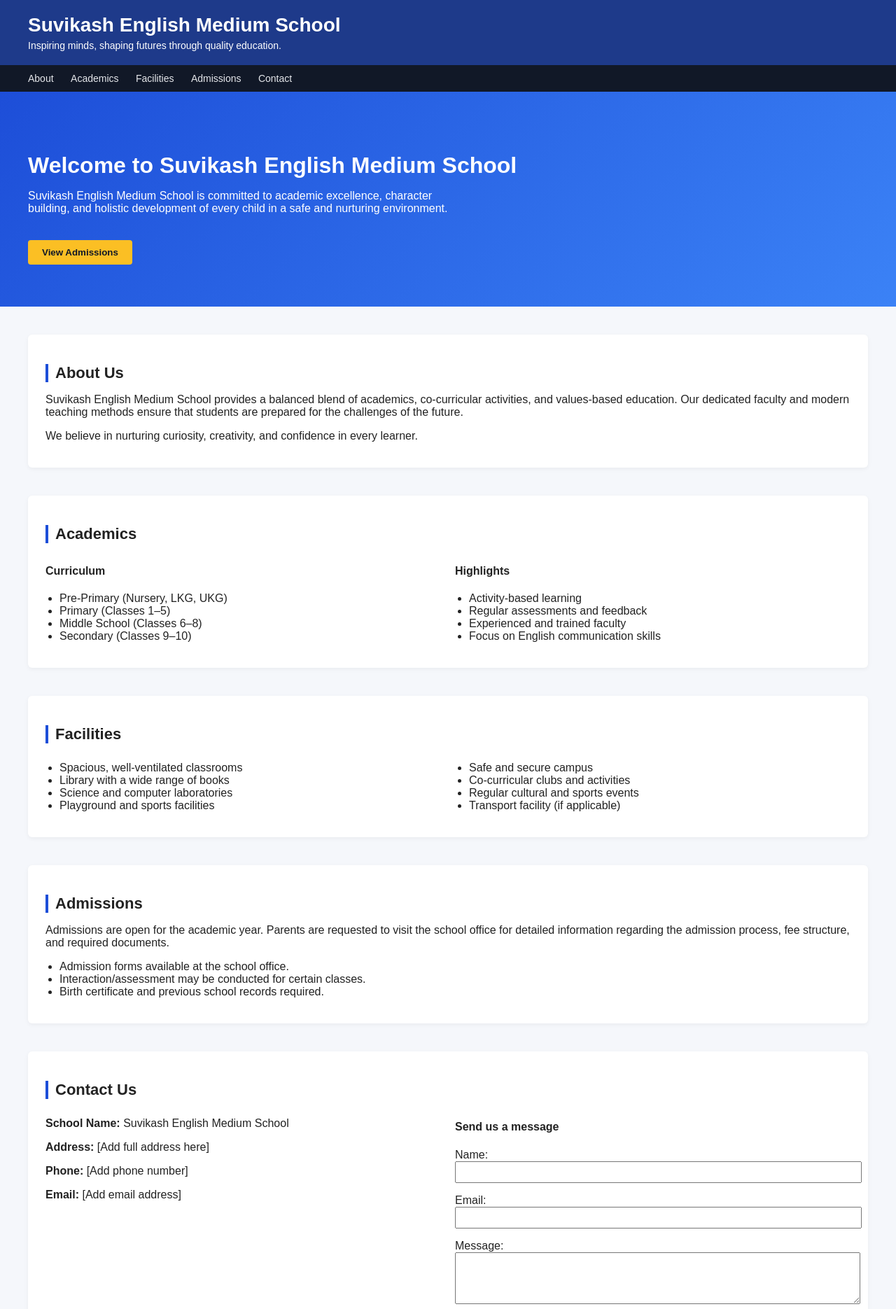
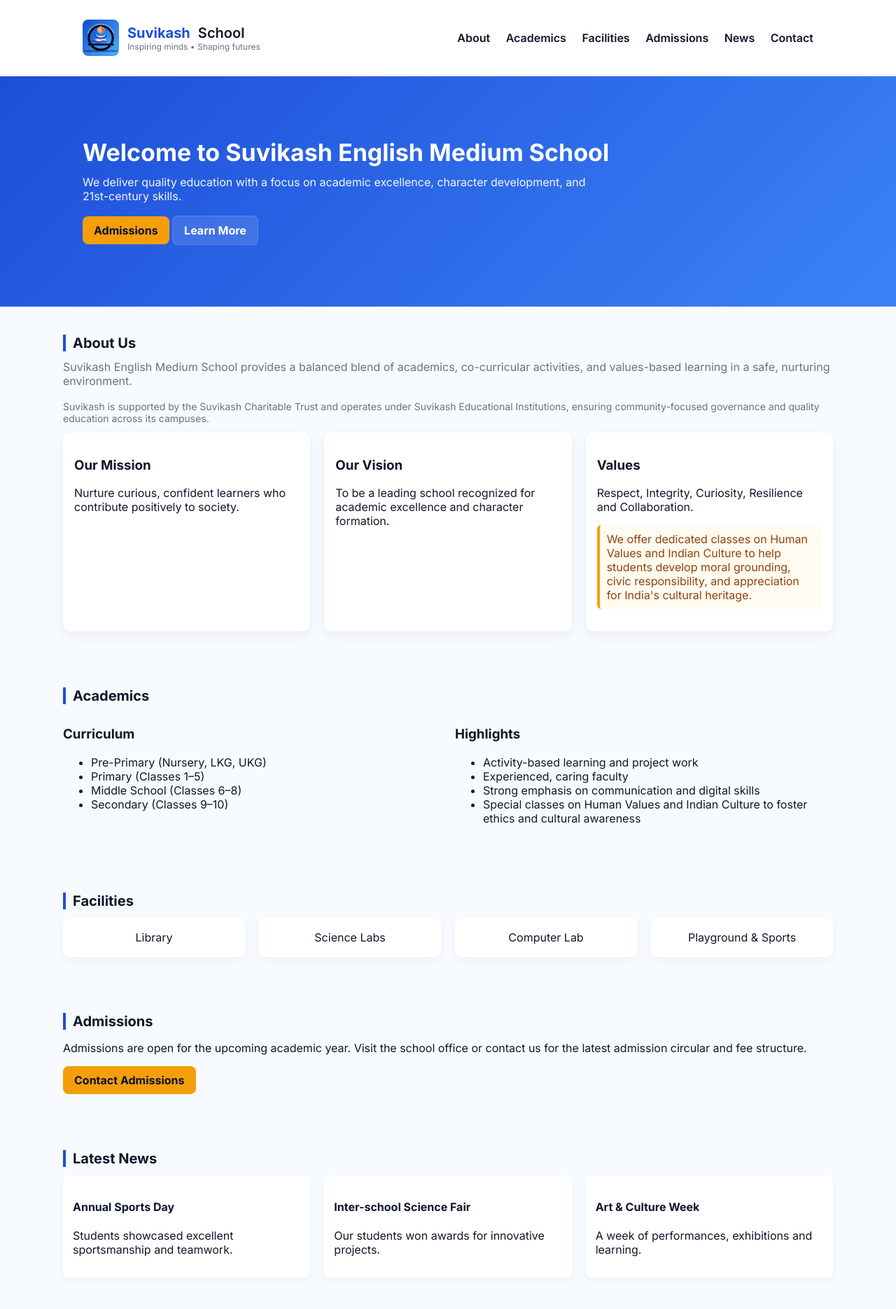
Before and after one commit to vivekweb0110/suvikash, a plain HTML site: page index.html in a window 1280 px wide. Shown: the top 1870 px of the page at 70% size. Drawn offline with Linux system fonts and the light colour scheme.

Commit message:
Some edits

```diff
--- a/index.html
+++ b/index.html
@@ -1,159 +1,89 @@
 <!DOCTYPE html>
 <html lang="en">
 <head>
-    <meta charset="UTF-8">
-    <title>Suvikash English Medium School</title>
-    <meta name="viewport" content="width=device-width, initial-scale=1.0">
-    <style>
-        body {
-            margin: 0;
-            font-family: Arial, Helvetica, sans-serif;
-            background-color: #f5f7fb;
-            color: #222;
-        }
-        header {
-            background: #1e3a8a;
-            color: white;
-            padding: 20px 40px;
-        }
-        header h1 {
-            margin: 0;
-            font-size: 28px;
-        }
-        header p {
-            margin: 5px 0 0;
-            font-size: 14px;
-        }
-        nav {
-            background: #111827;
-            padding: 10px 40px;
-        }
-        nav a {
-            color: #e5e7eb;
-            text-decoration: none;
-            margin-right: 20px;
-            font-size: 14px;
-        }
-        nav a:hover {
-            color: #ffffff;
-            text-decoration: underline;
-        }
-        .hero {
-            padding: 60px 40px;
-            background: linear-gradient(135deg, #1d4ed8, #3b82f6);
-            color: white;
-            text-align: left;
-        }
-        .hero h2 {
-            font-size: 32px;
-            margin-bottom: 10px;
-        }
-        .hero p {
-            font-size: 16px;
-            max-width: 600px;
-        }
-        .hero button {
-            margin-top: 20px;
-            padding: 10px 20px;
-            border: none;
-            background: #fbbf24;
-            color: #111827;
-            font-weight: bold;
-            cursor: pointer;
-            border-radius: 4px;
-        }
-        .hero button:hover {
-            background: #f59e0b;
-        }
-        .container {
-            padding: 40px;
-        }
-        .section-title {
-            font-size: 22px;
-            margin-bottom: 10px;
-            border-left: 4px solid #1d4ed8;
-            padding-left: 10px;
-        }
-        .about, .academics, .facilities, .contact {
-            margin-bottom: 40px;
-            background: white;
-            padding: 20px 25px;
-            border-radius: 6px;
-            box-shadow: 0 2px 6px rgba(0,0,0,0.05);
-        }
-        .two-column {
-            display: flex;
-            flex-wrap: wrap;
-            gap: 20px;
-        }
-        .two-column > div {
-            flex: 1 1 250px;
-        }
-        ul {
-            padding-left: 20px;
-        }
-        footer {
-            background: #111827;
-            color: #9ca3af;
-            text-align: center;
-            padding: 15px 10px;
-            font-size: 13px;
-        }
-        @media (max-width: 600px) {
-            header, nav, .hero, .container {
-                padding: 15px;
-            }
-            .hero h2 {
-                font-size: 24px;
+    <meta charset="utf-8">
+    <meta name="viewport" content="width=device-width, initial-scale=1">
+    <title>Suvikash English Medium School — Inspiring Minds</title>
+    <meta name="description" content="Suvikash English Medium School — academic excellence, character building and holistic development.">
+    <link rel="preconnect" href="https://fonts.gstatic.com" crossorigin>
+    <link href="https://fonts.googleapis.com/css2?family=Inter:wght@300;400;600;700&display=swap" rel="stylesheet">
+    <link rel="stylesheet" href="styles.css">
+    <meta name="theme-color" content="#1d4ed8">
+    <script type="application/ld+json">
+    {
+        "@context": "https://schema.org",
+        "@type": "School",
+        "name": "Suvikash English Medium School",
+        "url": "",
+        "address": {
+            "@type": "PostalAddress",
+            "addressLocality": "",
+            "addressRegion": "",
+            "postalCode": ""
         }
     }
-    </style>
+    </script>
 </head>
 <body>
-
-    <header>
-        <h1>Suvikash English Medium School</h1>
-        <p>Inspiring minds, shaping futures through quality education.</p>
-    </header>
-
-    <nav>
+    <header class="site-header">
+        <div class="wrap header-inner">
+            <div class="brand">
+                                <img src="images/suvikash_logo.svg" alt="Suvikash School logo" class="site-logo" onerror="this.onerror=null;this.src='images/logo.svg'">
+                                <div>
+                                    <a href="#home" class="logo">Suvikash<span class="logo-accent"> School</span></a>
+                                    <p class="tag">Inspiring minds • Shaping futures</p>
+                                </div>
+            </div>
+            <button class="menu-toggle" aria-expanded="false" aria-controls="main-nav" aria-label="Toggle navigation">☰</button>
+            <nav id="main-nav" class="main-nav" role="navigation">
                 <a href="#about">About</a>
                 <a href="#academics">Academics</a>
                 <a href="#facilities">Facilities</a>
                 <a href="#admissions">Admissions</a>
+                <a href="#news">News</a>
                 <a href="#contact">Contact</a>
             </nav>
+        </div>
+    </header>
 
+    <main id="home">
         <section class="hero">
-        <h2>Welcome to Suvikash English Medium School</h2>
-        <p>
-            Suvikash English Medium School is committed to academic excellence, character building,
-            and holistic development of every child in a safe and nurturing environment.
-        </p>
-        <button onclick="document.getElementById('admissions').scrollIntoView({behavior: 'smooth'});">
-            View Admissions
-        </button>
+            <div class="wrap hero-inner">
+                <h1>Welcome to Suvikash English Medium School</h1>
+                <p class="lead">We deliver quality education with a focus on academic excellence, character development, and 21st-century skills.</p>
+                <div class="hero-ctas">
+                    <a class="btn primary" href="#admissions">Admissions</a>
+                    <a class="btn ghost" href="#about">Learn More</a>
+                </div>
+            </div>
         </section>
 
-    <div class="container">
-
-        <section id="about" class="about">
-            <h3 class="section-title">About Us</h3>
-            <p>
-                Suvikash English Medium School provides a balanced blend of academics, co-curricular
-                activities, and values-based education. Our dedicated faculty and modern teaching
-                methods ensure that students are prepared for the challenges of the future.
-            </p>
-            <p>
-                We believe in nurturing curiosity, creativity, and confidence in every learner.
-            </p>
+        <section id="about" class="wrap section">
+            <h2 class="section-title">About Us</h2>
+            <p class="section-lead">Suvikash English Medium School provides a balanced blend of academics, co-curricular activities, and values-based learning in a safe, nurturing environment.</p>
+            <p class="subtle">Suvikash is supported by the Suvikash Charitable Trust and operates under Suvikash Educational Institutions, ensuring community-focused governance and quality education across its campuses.</p>
+            <div class="grid cols-3">
+                <article class="card">
+                    <h3>Our Mission</h3>
+                    <p>Nurture curious, confident learners who contribute positively to society.</p>
+                </article>
+                <article class="card">
+                    <h3>Our Vision</h3>
+                    <p>To be a leading school recognized for academic excellence and character formation.</p>
+                </article>
+                <article class="card">
+                    <h3>Values</h3>
+                    <p>Respect, Integrity, Curiosity, Resilience and Collaboration.</p>
+                    <p class="highlight">We offer dedicated classes on Human Values and Indian Culture to help students develop moral grounding, civic responsibility, and appreciation for India's cultural heritage.</p>
+                </article>
+            </div>
         </section>
 
-        <section id="academics" class="academics">
-            <h3 class="section-title">Academics</h3>
-            <div class="two-column">
+        <section id="academics" class="wrap section alt">
+            <h2 class="section-title">Academics</h2>
+            <div class="grid cols-2">
                 <div>
-                    <h4>Curriculum</h4>
+                    <h3>Curriculum</h3>
                     <ul>
                         <li>Pre-Primary (Nursery, LKG, UKG)</li>
                         <li>Primary (Classes 1–5)</li>
@@ -162,95 +92,80 @@
                     </ul>
                 </div>
                 <div>
-                    <h4>Highlights</h4>
+                    <h3>Highlights</h3>
                     <ul>
-                        <li>Activity-based learning</li>
-                        <li>Regular assessments and feedback</li>
-                        <li>Experienced and trained faculty</li>
-                        <li>Focus on English communication skills</li>
+                        <li>Activity-based learning and project work</li>
+                        <li>Experienced, caring faculty</li>
+                        <li>Strong emphasis on communication and digital skills</li>
+                        <li>Special classes on Human Values and Indian Culture to foster ethics and cultural awareness</li>
                     </ul>
                 </div>
             </div>
         </section>
 
-        <section id="facilities" class="facilities">
-            <h3 class="section-title">Facilities</h3>
-            <div class="two-column">
-                <div>
-                    <ul>
-                        <li>Spacious, well-ventilated classrooms</li>
-                        <li>Library with a wide range of books</li>
-                        <li>Science and computer laboratories</li>
-                        <li>Playground and sports facilities</li>
-                    </ul>
-                </div>
-                <div>
-                    <ul>
-                        <li>Safe and secure campus</li>
-                        <li>Co-curricular clubs and activities</li>
-                        <li>Regular cultural and sports events</li>
-                        <li>Transport facility (if applicable)</li>
-                    </ul>
-                </div>
+        <section id="facilities" class="wrap section">
+            <h2 class="section-title">Facilities</h2>
+            <div class="grid cols-4">
+                <div class="feature">Library</div>
+                <div class="feature">Science Labs</div>
+                <div class="feature">Computer Lab</div>
+                <div class="feature">Playground & Sports</div>
             </div>
         </section>
 
-        <section id="admissions" class="about">
-            <h3 class="section-title">Admissions</h3>
-            <p>
-                Admissions are open for the academic year. Parents are requested to visit the school
-                office for detailed information regarding the admission process, fee structure, and
-                required documents.
-            </p>
-            <ul>
-                <li>Admission forms available at the school office.</li>
-                <li>Interaction/assessment may be conducted for certain classes.</li>
-                <li>Birth certificate and previous school records required.</li>
-            </ul>
+        <section id="admissions" class="wrap section alt">
+            <h2 class="section-title">Admissions</h2>
+            <p>Admissions are open for the upcoming academic year. Visit the school office or contact us for the latest admission circular and fee structure.</p>
+            <a class="btn primary" href="#contact">Contact Admissions</a>
         </section>
 
-        <section id="contact" class="contact">
-            <h3 class="section-title">Contact Us</h3>
-            <div class="two-column">
-                <div>
-                    <p><strong>School Name:</strong> Suvikash English Medium School</p>
-                    <p><strong>Address:</strong> [Add full address here]</p>
-                    <p><strong>Phone:</strong> [Add phone number]</p>
-                    <p><strong>Email:</strong> [Add email address]</p>
-                </div>
-                <div>
-                    <h4>Send us a message</h4>
-                    <form>
-                        <p>
-                            <label for="name">Name:</label><br>
-                            <input type="text" id="name" name="name" style="width:100%; padding:6px;">
-                        </p>
-                        <p>
-                            <label for="email">Email:</label><br>
-                            <input type="email" id="email" name="email" style="width:100%; padding:6px;">
-                        </p>
-                        <p>
-                            <label for="message">Message:</label><br>
-                            <textarea id="message" name="message" rows="4" style="width:100%; padding:6px;"></textarea>
-                        </p>
-                        <button type="submit" style="padding:8px 16px; background:#1d4ed8; color:white; border:none; border-radius:4px; cursor:pointer;">
-                            Submit
-                        </button>
-                    </form>
-                </div>
+        <section id="news" class="wrap section">
+            <h2 class="section-title">Latest News</h2>
+            <div class="grid cols-3">
+                <article class="news-card">
+                    <h4>Annual Sports Day</h4>
+                    <p>Students showcased excellent sportsmanship and teamwork.</p>
+                </article>
+                <article class="news-card">
+                    <h4>Inter-school Science Fair</h4>
+                    <p>Our students won awards for innovative projects.</p>
+                </article>
+                <article class="news-card">
+                    <h4>Art & Culture Week</h4>
+                    <p>A week of performances, exhibitions and learning.</p>
+                </article>
             </div>
         </section>
 
+        <section id="contact" class="wrap section alt">
+            <h2 class="section-title">Contact Us</h2>
+            <div class="grid cols-2">
+                <div>
+                    <p><strong>Address:</strong> Kasturi Nagar, 1st Lane Rayagada, Odisha</p>
+                    <p><strong>Phone:</strong> S K Agarwal - 8249986144, Parbati Gupta - 8917568485</p>
+                    <p><strong>Email:</strong> suvikashschool@gmail.com</p>
                 </div>
+                <form id="contactForm" class="contact-form" novalidate>
+                    <label for="name">Name</label>
+                    <input id="name" name="name" required>
+                    <label for="email">Email</label>
+                    <input id="email" name="email" type="email" required>
+                    <label for="message">Message</label>
+                    <textarea id="message" name="message" rows="4" required></textarea>
+                    <button type="submit" class="btn primary">Send Message</button>
+                    <p id="formStatus" aria-live="polite" class="form-status"></p>
+                </form>
+            </div>
+        </section>
+    </main>
 
-    <footer>
-        © <span id="year"></span> Suvikash English Medium School. All rights reserved.
+    <footer class="site-footer">
+        <div class="wrap footer-inner">
+            <div>© <span id="year"></span> Suvikash English Medium School</div>
+            <div class="small">All rights reserved.</div>
+        </div>
     </footer>
 
-    <script>
-        // Set current year in footer
-        document.getElementById('year').textContent = new Date().getFullYear();
-    </script>
-
+    <script src="script.js" defer></script>
 </body>
 </html>
--- /dev/null
+++ b/script.js
@@ -0,0 +1,46 @@
+// Simple interactivity: mobile menu, year, smooth scroll, basic form handling
+document.addEventListener('DOMContentLoaded',function(){
+  const menuToggle=document.querySelector('.menu-toggle');
+  const nav=document.getElementById('main-nav');
+  if(menuToggle){
+    menuToggle.addEventListener('click',()=>{
+      const expanded = menuToggle.getAttribute('aria-expanded') === 'true';
+      menuToggle.setAttribute('aria-expanded', String(!expanded));
+      if(nav.style.display==='block'){nav.style.display='none'}else{nav.style.display='block'}
+    });
+  }
+
+  // Close menu on link click (mobile)
+  document.querySelectorAll('#main-nav a').forEach(a=>{
+    a.addEventListener('click',()=>{
+      if(window.innerWidth<=700 && nav){nav.style.display='none'; menuToggle.setAttribute('aria-expanded','false');}
+    })
+  })
+
+  // Smooth scroll for in-page links
+  document.querySelectorAll('a[href^="#"]').forEach(anchor=>{
+    anchor.addEventListener('click',function(e){
+      const target = document.querySelector(this.getAttribute('href'));
+      if(target){e.preventDefault(); target.scrollIntoView({behavior:'smooth', block:'start'});}
+    })
+  });
+
+  // Set current year
+  const yearEl=document.getElementById('year'); if(yearEl) yearEl.textContent=new Date().getFullYear();
+
+  // Basic contact form handling (client-side only)
+  const form=document.getElementById('contactForm');
+  if(form){
+    form.addEventListener('submit', function(e){
+      e.preventDefault();
+      const status=document.getElementById('formStatus');
+      // Simple validation
+      const name=form.name.value.trim();
+      const email=form.email.value.trim();
+      const message=form.message.value.trim();
+      if(!name||!email||!message){ status.textContent='Please complete all fields.'; status.style.color='crimson'; return }
+      status.textContent='Thanks — message sent (demo).'; status.style.color='green';
+      form.reset();
+    })
+  }
+});
--- /dev/null
+++ b/styles.css
@@ -0,0 +1,55 @@
+:root{
+  --bg:#f7fbff;
+  --brand:#1d4ed8;
+  --muted:#6b7280;
+  --accent:#f59e0b;
+  --radius:10px;
+  --max-width:1100px;
+  --gap:20px;
+  --font: 'Inter', system-ui, -apple-system, 'Segoe UI', Roboto, 'Helvetica Neue', Arial;
+}
+*{box-sizing:border-box}
+html,body{height:100%;margin:0;font-family:var(--font);background:var(--bg);color:#0f172a}
+.wrap{max-width:var(--max-width);margin:0 auto;padding:28px}
+.header-inner{display:flex;align-items:center;justify-content:space-between;gap:12px}
+.brand .logo{font-weight:700;font-size:20px;color:var(--brand);text-decoration:none}
+.brand .logo-accent{color:#0f172a;font-weight:600;margin-left:6px}
+.brand .tag{margin:0;font-size:12px;color:var(--muted)}
+.brand{display:flex;align-items:center;gap:12px}
+.site-logo{height:52px;width:auto;border-radius:8px;flex:0 0 auto}
+.menu-toggle{display:none;background:none;border:0;font-size:22px;cursor:pointer}
+.main-nav a{margin-left:18px;color:#0f172a;text-decoration:none;font-weight:600}
+.main-nav a:hover{text-decoration:underline}
+.site-header{background:#fff;border-bottom:1px solid rgba(15,23,42,0.06);position:sticky;top:0;z-index:30}
+.hero{background:linear-gradient(135deg,var(--brand),#3b82f6);color:#fff;padding:60px 0}
+.hero-inner h1{margin:0;font-size:34px}
+.lead{opacity:0.95;max-width:70%;margin-top:12px}
+.hero-ctas{margin-top:18px}
+.btn{display:inline-block;padding:10px 16px;border-radius:8px;text-decoration:none;font-weight:700}
+.btn.primary{background:var(--accent);color:#071233}
+.btn.ghost{background:rgba(255,255,255,0.12);color:#fff;border:1px solid rgba(255,255,255,0.12)}
+.section{padding:40px 0}
+.section.alt{background:transparent}
+.section-title{font-size:20px;margin:0 0 12px;border-left:4px solid var(--brand);padding-left:10px}
+.section-lead{margin:8px 0 18px;color:var(--muted)}
+.grid{display:grid;gap:var(--gap)}
+.cols-2{grid-template-columns:repeat(2,1fr)}
+.cols-3{grid-template-columns:repeat(3,1fr)}
+.cols-4{grid-template-columns:repeat(4,1fr)}
+.card{background:#fff;padding:16px;border-radius:var(--radius);box-shadow:0 6px 16px rgba(15,23,42,0.06)}
+.feature{background:#fff;padding:18px;border-radius:10px;text-align:center;box-shadow:0 6px 16px rgba(15,23,42,0.04)}
+.news-card{background:#fff;padding:14px;border-radius:8px;box-shadow:0 4px 12px rgba(15,23,42,0.04)}
+.contact-form{background:#fff;padding:16px;border-radius:8px;box-shadow:0 6px 16px rgba(15,23,42,0.06)}
+.highlight{margin-top:8px;background:#fffbf0;padding:10px;border-left:4px solid var(--accent);border-radius:6px;color:#92400e}
+.subtle{margin:12px 0;color:var(--muted);font-size:14px}
+.contact-form label{display:block;margin-top:8px;font-weight:600}
+.contact-form input,.contact-form textarea{width:100%;padding:10px;margin-top:6px;border:1px solid #e6edf6;border-radius:6px}
+.form-status{margin-top:10px;color:var(--muted)}
+.site-footer{background:#071233;color:#cbd5e1;padding:18px 0;margin-top:30px}
+.footer-inner{display:flex;justify-content:space-between;align-items:center;gap:8px}
+.small{font-size:12px;color:#94a3b8}
+@media(max-width:900px){.cols-3{grid-template-columns:repeat(2,1fr)}.cols-4{grid-template-columns:repeat(2,1fr)}.lead{max-width:100%}}
+@media(max-width:700px){.header-inner{flex-direction:row;align-items:center}.menu-toggle{display:block}.main-nav{position:absolute;right:14px;top:64px;background:#fff;padding:12px;border-radius:8px;box-shadow:0 10px 30px rgba(2,6,23,0.08);display:none}
+.main-nav a{display:block;margin:8px 0}
+.wrap{padding:16px}
+.hero-inner h1{font-size:26px}}
```
Also changed, not shown: images/suvikash_logo.min.svg (added), images/suvikash_logo.svg (added), images/suvikash_logo_transparent.svg (added), 1 other file. Lines whose indentation alone changed are shown as unchanged.
